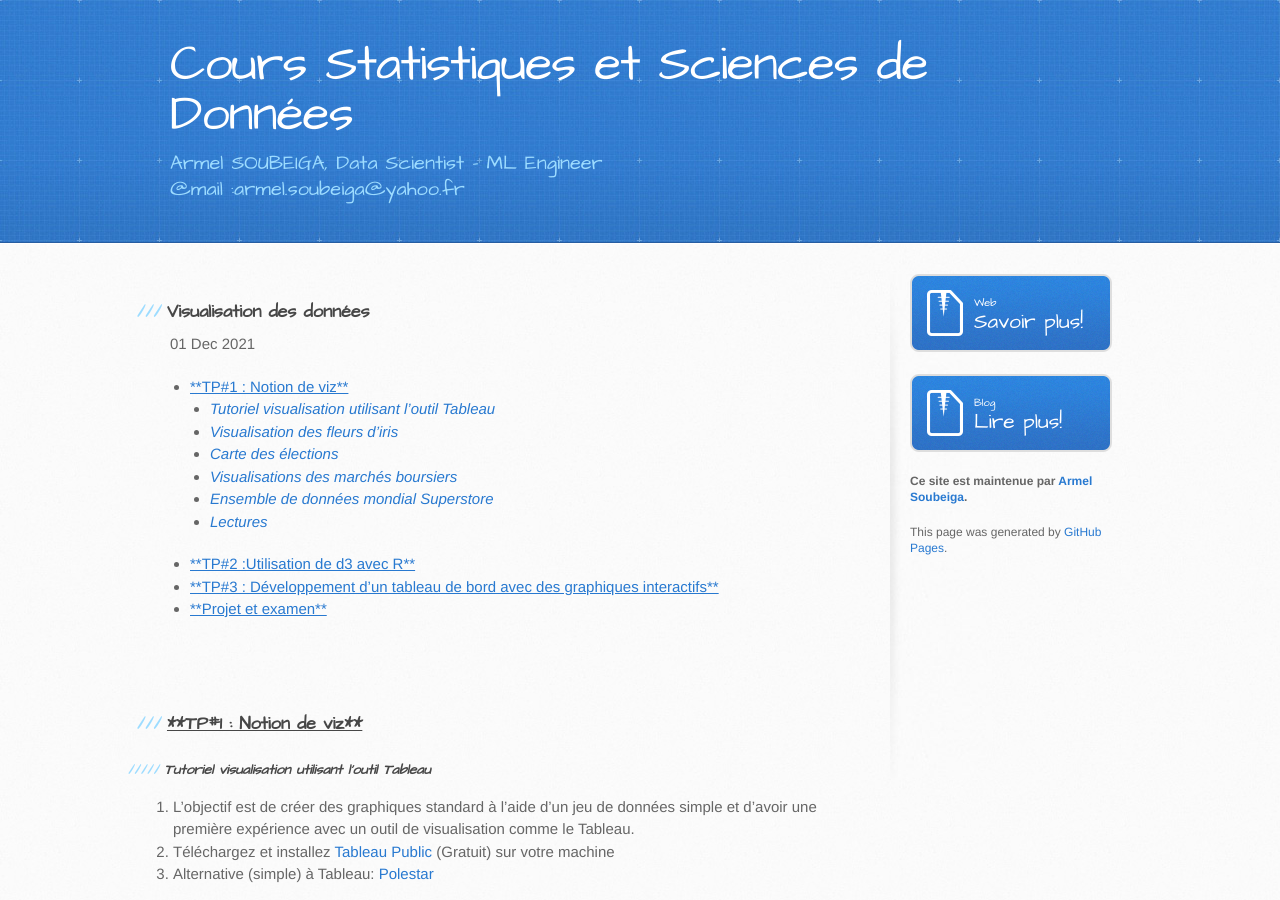
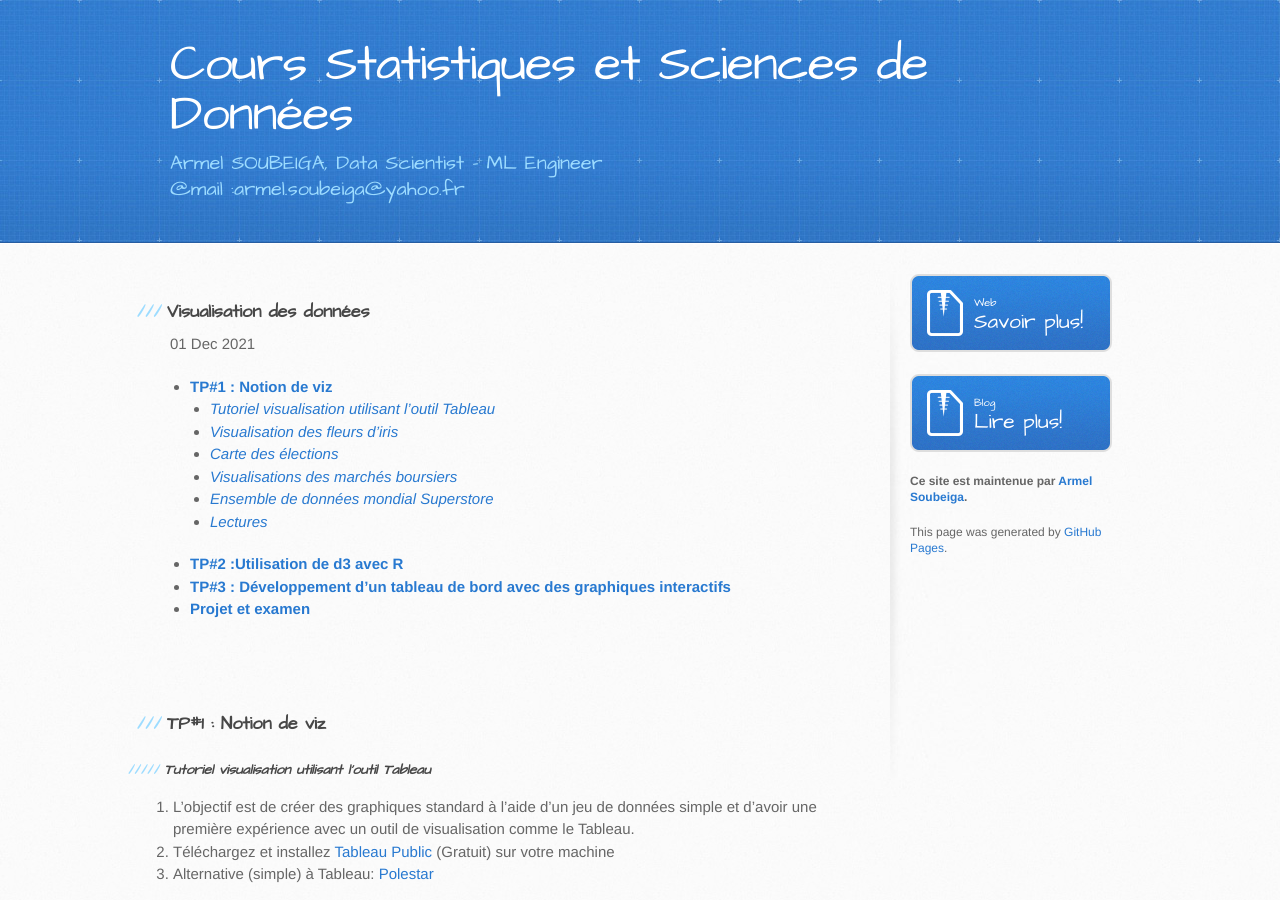
Before and after one commit to armelsoubeiga/Cours, a Jekyll site: the page built from dataviz/_posts/2021-12-11-Visualisation-des-données.md, in a window 1280 px wide and 900 px high. Built offline with Jekyll 4.4.1, drawn with Linux system fonts in a browser that asks for light colours; some of the changed text lies outside the part shown.

Commit message:
Add files via upload

```diff
--- a/dataviz/_posts/2021-12-11-Visualisation-des-données.md
+++ b/dataviz/_posts/2021-12-11-Visualisation-des-données.md
@@ -8,7 +8,7 @@
 
 <br/><br/>
 
-### <u>**TP#1 : Notion de viz**</u>
+### **TP#1 : Notion de viz**
 
 ##### *Tutoriel visualisation utilisant l'outil Tableau*
 
@@ -56,9 +56,9 @@
 * Familiarisez-vous avec [JavaScript](https://learnxinyminutes.com/docs/javascript/)
 
 
-### <u>**TP#2 :Utilisation de d3 avec R**</u>
+### **TP#2 :Utilisation de d3 avec R**
 
 
-### <u>**TP#3 : Développement d’un tableau de bord avec des graphiques interactifs**</u>
+### **TP#3 : Développement d’un tableau de bord avec des graphiques interactifs**
 
-### <u>**Projet et examen**</u>
+### **Projet et examen**
```
